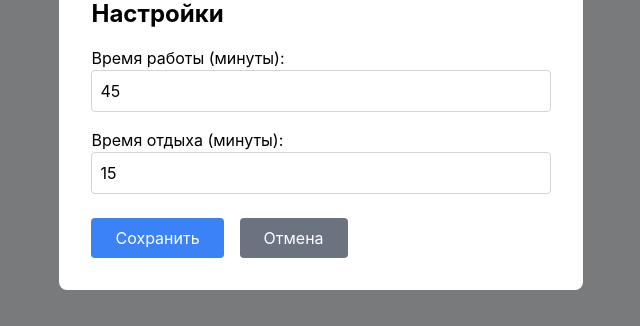
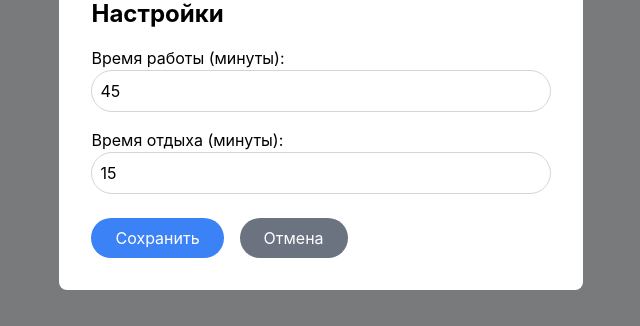
Before and after one commit to versceana/study-helper, a React (Create React App) app in the folder client/: page / in a window 1280 px wide. Both pictures are taken after a click on the button "⚙️". Shown: the part 272-598 px from the top of the page, without its empty margins (319-959 px from the left). Built offline with nearby package versions, Linux system fonts and the light colour scheme; no server answers.

Commit message:
Changed text, but problems with cookies.......

```diff
--- a/client/src/components/Timer.js
+++ b/client/src/components/Timer.js
@@ -1,42 +1,47 @@
 import React, { useState, useEffect } from 'react';
 
-const PomodoroTimer = () => {
-  const [workTime, setWorkTime] = useState(45 * 60); // Время работы в секундах
-  const [breakTime, setBreakTime] = useState(15 * 60); // Время отдыха в секундах
-  const [timeLeft, setTimeLeft] = useState(workTime); // Оставшееся время
-  const [isActive, setIsActive] = useState(false); // Активен ли таймер
-  const [isWorkMode, setIsWorkMode] = useState(true); // Режим работы или отдыха
-  const [isSettingsOpen, setIsSettingsOpen] = useState(false); // Открыты ли настройки
-  const [isDarkMode, setIsDarkMode] = useState(false); // Темная тема
+const Timer = () => {
+  const [workTime, setWorkTime] = useState(45 * 60);
+  const [breakTime, setBreakTime] = useState(15 * 60);
+  const [timeLeft, setTimeLeft] = useState(workTime);
+  const [isActive, setIsActive] = useState(false);
+  const [isWorkMode, setIsWorkMode] = useState(true);
+  const [isSettingsOpen, setIsSettingsOpen] = useState(false);
+  const [isDarkMode, setIsDarkMode] = useState(false);
 
-  // Загрузка состояния из localStorage
   useEffect(() => {
-    const savedWorkTime = localStorage.getItem('workTime');
-    const savedBreakTime = localStorage.getItem('breakTime');
-    const savedTimeLeft = localStorage.getItem('timeLeft');
-    const savedIsActive = localStorage.getItem('isActive');
-    const savedIsWorkMode = localStorage.getItem('isWorkMode');
-    const savedIsDarkMode = localStorage.getItem('isDarkMode');
+    const savedState = localStorage.getItem('timerState');
+    if (savedState) {
+      const {
+        workTime: savedWorkTime,
+        breakTime: savedBreakTime,
+        timeLeft: savedTimeLeft,
+        isActive: savedIsActive,
+        isWorkMode: savedIsWorkMode,
+        isDarkMode: savedIsDarkMode,
+      } = JSON.parse(savedState);
 
-    if (savedWorkTime) setWorkTime(parseInt(savedWorkTime));
-    if (savedBreakTime) setBreakTime(parseInt(savedBreakTime));
-    if (savedTimeLeft) setTimeLeft(parseInt(savedTimeLeft));
-    if (savedIsActive) setIsActive(savedIsActive === 'true');
-    if (savedIsWorkMode) setIsWorkMode(savedIsWorkMode === 'true');
-    if (savedIsDarkMode) setIsDarkMode(savedIsDarkMode === 'true');
+      setWorkTime(savedWorkTime || 45 * 60);
+      setBreakTime(savedBreakTime || 15 * 60);
+      setTimeLeft(savedTimeLeft || savedWorkTime || 45 * 60);
+      setIsActive(savedIsActive || false);
+      setIsWorkMode(savedIsWorkMode || true);
+      setIsDarkMode(savedIsDarkMode || false);
+    }
   }, []);
 
-  // Сохранение состояния в localStorage
   useEffect(() => {
-    localStorage.setItem('workTime', workTime);
-    localStorage.setItem('breakTime', breakTime);
-    localStorage.setItem('timeLeft', timeLeft);
-    localStorage.setItem('isActive', isActive);
-    localStorage.setItem('isWorkMode', isWorkMode);
-    localStorage.setItem('isDarkMode', isDarkMode);
+    const timerState = {
+      workTime,
+      breakTime,
+      timeLeft,
+      isActive,
+      isWorkMode,
+      isDarkMode,
+    };
+    localStorage.setItem('timerState', JSON.stringify(timerState));
   }, [workTime, breakTime, timeLeft, isActive, isWorkMode, isDarkMode]);
 
-  // Обработка таймера
   useEffect(() => {
     let interval = null;
 
@@ -54,20 +59,18 @@ const PomodoroTimer = () => {
     return () => clearInterval(interval);
   }, [isActive, timeLeft]);
 
-  // Переключение режима (работа/отдых)
   const switchMode = () => {
     if (isWorkMode) {
       setIsWorkMode(false);
       setTimeLeft(breakTime);
-      sendNotification('☕ Время отдыха!');
+      sendNotification('Время отдыха!');
     } else {
       setIsWorkMode(true);
       setTimeLeft(workTime);
-      sendNotification('⏳ Время работы!');
+      sendNotification('Время работы!');
     }
   };
 
-  // Отправка уведомлений
   const sendNotification = (message) => {
     if (Notification.permission === 'granted') {
       new Notification(message);
@@ -80,18 +83,15 @@ const PomodoroTimer = () => {
     }
   };
 
-  // Обработка кнопки старта/паузы
   const toggleTimer = () => {
     setIsActive(!isActive);
   };
 
-  // Обработка кнопки сброса
   const resetTimer = () => {
     setIsActive(false);
     setTimeLeft(isWorkMode ? workTime : breakTime);
   };
 
-  // Обработка изменения настроек
   const handleSaveSettings = (e) => {
     e.preventDefault();
     const newWorkTime = parseInt(e.target.workTime.value) * 60;
@@ -102,12 +102,10 @@ const PomodoroTimer = () => {
     setIsSettingsOpen(false);
   };
 
-  // Переключение темы
   const toggleTheme = () => {
     setIsDarkMode(!isDarkMode);
   };
 
-  // Форматирование времени в MM:SS
   const formatTime = (time) => {
     const minutes = Math.floor(time / 60);
     const seconds = time % 60;
@@ -115,33 +113,33 @@ const PomodoroTimer = () => {
   };
 
   return (
-    <div className={`min-h-screen flex items-center justify-center ${isDarkMode ? 'bg-gray-800 text-white' : 'bg-gray-100 text-black'}`}>
+    <div className={`min-h-screen flex items-center justify-center ${isDarkMode ? 'bg-gray-900 text-white' : 'bg-gray-100 text-black'}`}>
       <div className="text-center">
-        <h1 className="text-4xl font-bold mb-4">{isWorkMode ? '⏳ Время работы' : '☕ Время отдыха'}</h1>
+        <h1 className="text-4xl font-bold mb-4">{isWorkMode ? '🎯 Работаем' : '🧘 Отдыхаем'}</h1>
         <div className="text-8xl font-bold mb-8">{formatTime(timeLeft)}</div>
         <div className="space-x-4">
           <button
             onClick={toggleTimer}
-            className={`px-6 py-2 ${isDarkMode ? 'bg-gray-700 hover:bg-gray-600' : 'bg-gray-200 hover:bg-gray-300'} rounded`}
+            className={`px-6 py-2 rounded-full ${isDarkMode ? 'bg-gray-700 hover:bg-gray-600' : 'bg-gray-200 hover:bg-gray-300'} transition duration-300`}
           >
             {isActive ? 'Пауза' : 'Старт'}
           </button>
           <button
             onClick={resetTimer}
-            className={`px-6 py-2 ${isDarkMode ? 'bg-gray-700 hover:bg-gray-600' : 'bg-gray-200 hover:bg-gray-300'} rounded`}
+            className={`px-6 py-2 rounded-full ${isDarkMode ? 'bg-gray-700 hover:bg-gray-600' : 'bg-gray-200 hover:bg-gray-300'} transition duration-300`}
           >
             Сброс
           </button>
           <button
             onClick={() => setIsSettingsOpen(true)}
-            className={`px-6 py-2 ${isDarkMode ? 'bg-gray-600 hover:bg-gray-500' : 'bg-gray-300 hover:bg-gray-400'} rounded`}
+            className={`px-6 py-2 rounded-full ${isDarkMode ? 'bg-gray-600 hover:bg-gray-500' : 'bg-gray-300 hover:bg-gray-400'} transition duration-300`}
           >
             ⚙️
           </button>
         </div>
         <button
           onClick={toggleTheme}
-          className="mt-8 px-6 py-2 bg-gray-500 text-white rounded hover:bg-gray-600"
+          className="mt-8 px-6 py-2 rounded-full bg-gray-500 text-white hover:bg-gray-600 transition duration-300"
         >
           {isDarkMode ? 'Светлая тема' : 'Темная тема'}
         </button>
@@ -159,7 +157,7 @@ const PomodoroTimer = () => {
                     type="number"
                     name="workTime"
                     defaultValue={workTime / 60}
-                    className={`w-full p-2 border ${isDarkMode ? 'bg-gray-700 border-gray-600' : 'bg-white border-gray-300'} rounded`}
+                    className={`w-full p-2 border ${isDarkMode ? 'bg-gray-700 border-gray-600' : 'bg-white border-gray-300'} rounded-full`}
                   />
                 </label>
                 <label className="block">
@@ -168,18 +166,18 @@ const PomodoroTimer = () => {
                     type="number"
                     name="breakTime"
                     defaultValue={breakTime / 60}
-                    className={`w-full p-2 border ${isDarkMode ? 'bg-gray-700 border-gray-600' : 'bg-white border-gray-300'} rounded`}
+                    className={`w-full p-2 border ${isDarkMode ? 'bg-gray-700 border-gray-600' : 'bg-white border-gray-300'} rounded-full`}
                   />
                 </label>
               </div>
               <div className="mt-6 space-x-4">
-                <button type="submit" className="px-6 py-2 bg-blue-500 text-white rounded hover:bg-blue-600">
+                <button type="submit" className="px-6 py-2 rounded-full bg-blue-500 text-white hover:bg-blue-600 transition duration-300">
                   Сохранить
                 </button>
                 <button
                   type="button"
                   onClick={() => setIsSettingsOpen(false)}
-                  className="px-6 py-2 bg-gray-500 text-white rounded hover:bg-gray-600"
+                  className="px-6 py-2 rounded-full bg-gray-500 text-white hover:bg-gray-600 transition duration-300"
                 >
                   Отмена
                 </button>
@@ -192,4 +190,4 @@ const PomodoroTimer = () => {
   );
 };
 
-export default PomodoroTimer;
+export default Timer;
```
